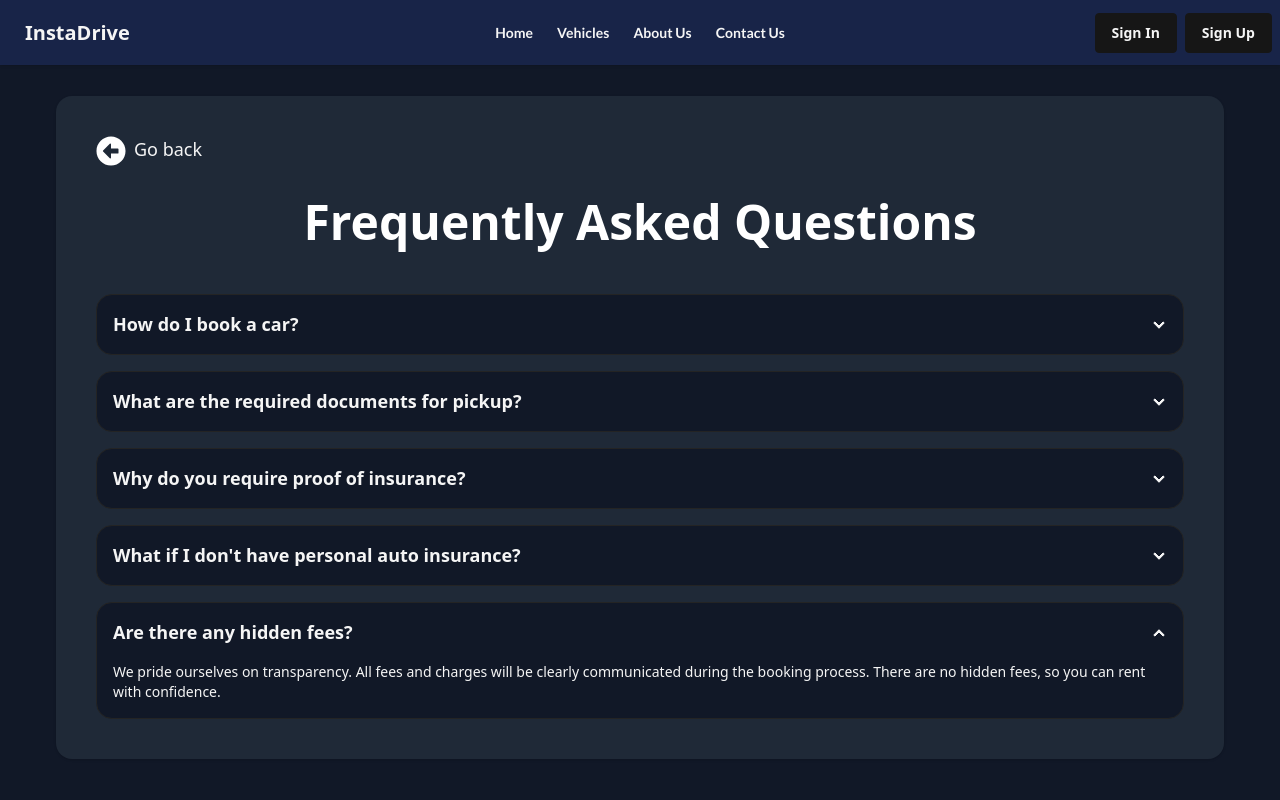
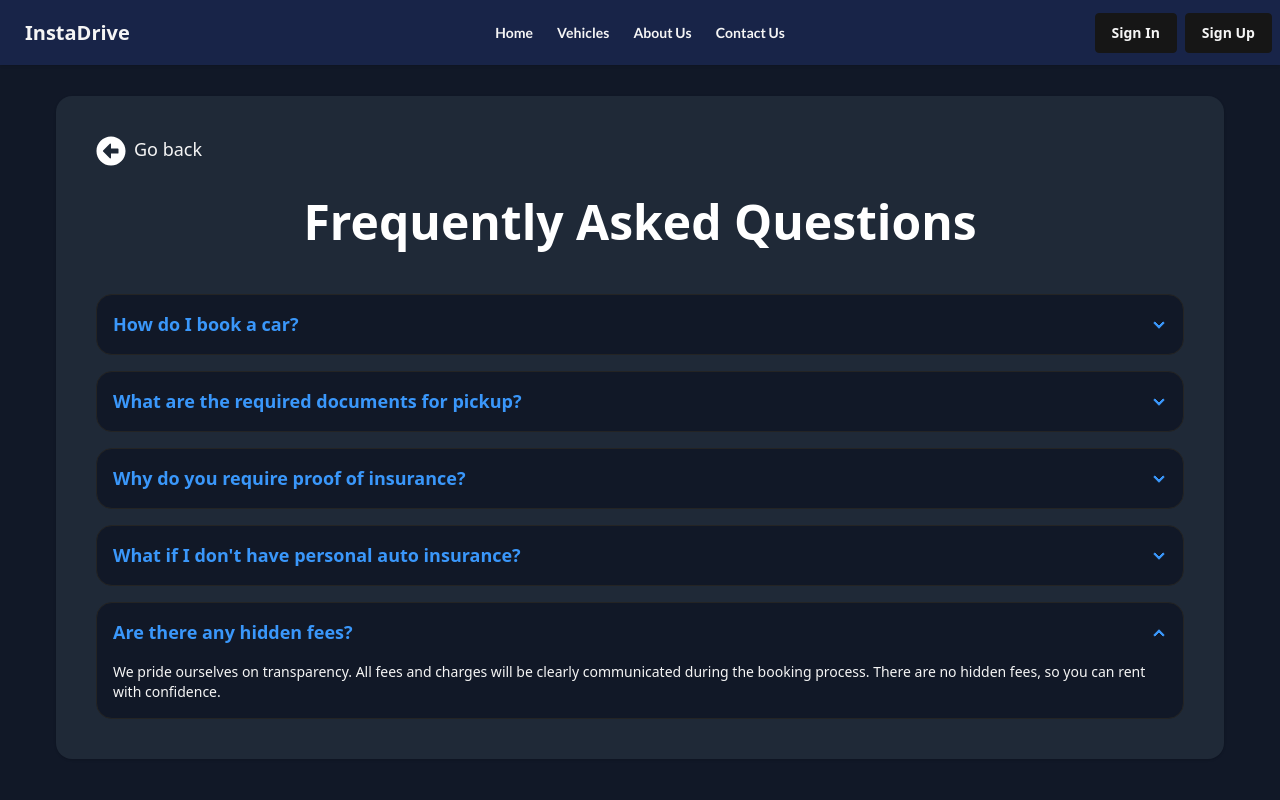
Before and after one commit to jacobferreras/car-rental, a Next.js app: page /faq in a window 1280 px wide. Shown: the top 800 px of the page. Built offline with nearby package versions, Linux system fonts and the light colour scheme; no server answers.

Commit message:
fix: update Accordion component to use bold font for question title

```diff
--- a/components/ui/fqa/Accordion.tsx
+++ b/components/ui/fqa/Accordion.tsx
@@ -10,7 +10,9 @@ const Accordion = ({ question, answer }: AccordionProps) => {
     <>
       <div className="collapse collapse-arrow bg-[#111827] border border-base-300">
         <input type="radio" name="my-accordion-2" defaultChecked />
-        <div className="collapse-title font-semibold">{question}</div>
+        <div className="collapse-title font-bold text-[#3a97fa]">
+          {question}
+        </div>
         <div className="collapse-content text-sm">{answer}</div>
       </div>
     </>
```
